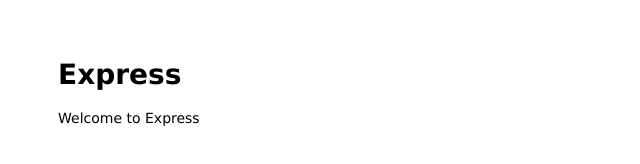
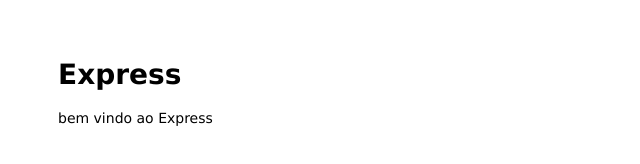
Before and after one commit to caiogd20/github-actions, a website: page public/index.html in a window 1280 px wide. Shown: the full height of the page, 0-640 px from the left. Drawn offline with Linux system fonts and the light colour scheme.

Commit message:
feat: update index.html content and add automated testing workflow

```diff
--- a/public/index.html
+++ b/public/index.html
@@ -7,7 +7,8 @@
 
 <body>
   <h1>Express</h1>
-  <p>Welcome to Express</p>
+  <p>bem vindo ao Express</p>
+  <!--teste ira falar propositalmente-->
 </body>
 
 </html>
```
Also changed, not shown: .github/workflows/build-manual-automatico.yml (added).
